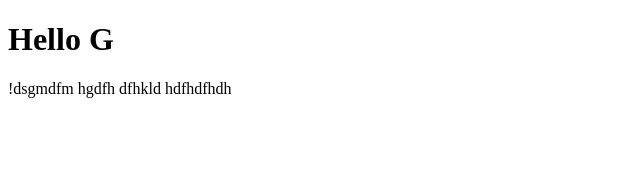
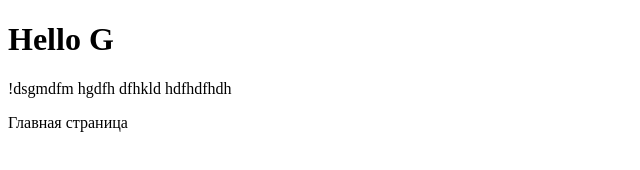
Before and after one commit to MaximStupnikov/test-git, a plain HTML site: page index.html in a window 1280 px wide. Shown: the whole page, without its empty margins (0-640 px from the left). Drawn offline with Linux system fonts and the light colour scheme.

Commit message:
develop main

```diff
--- a/index.html
+++ b/index.html
@@ -11,6 +11,9 @@
       <h1>Hello G</h1>
       <p>!dsgmdfm hgdfh dfhkld hdfhdfhdh</p>
     </header>
+    <main>
+      <div>Главная страница</div>
+    </main>
     <script src="index.js"></script>
   </body>
 </html>
```
